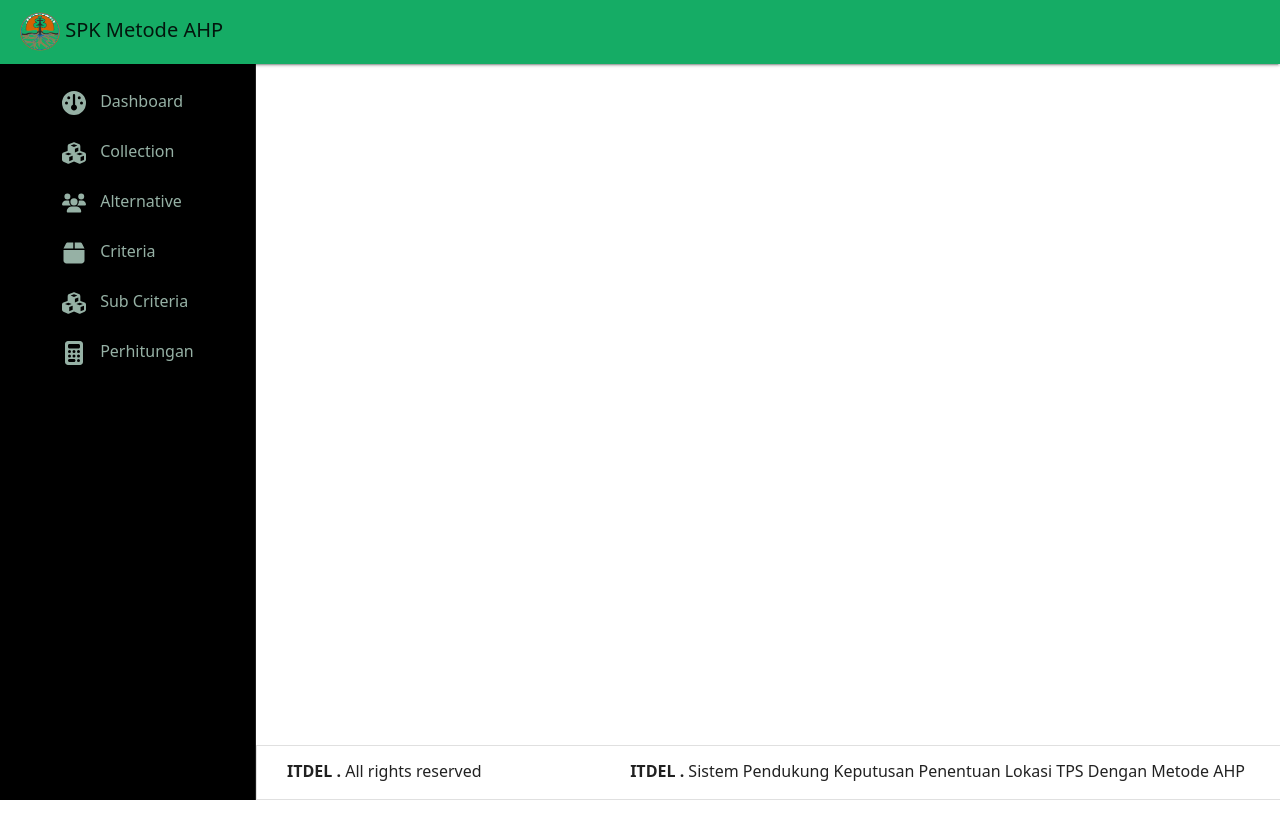
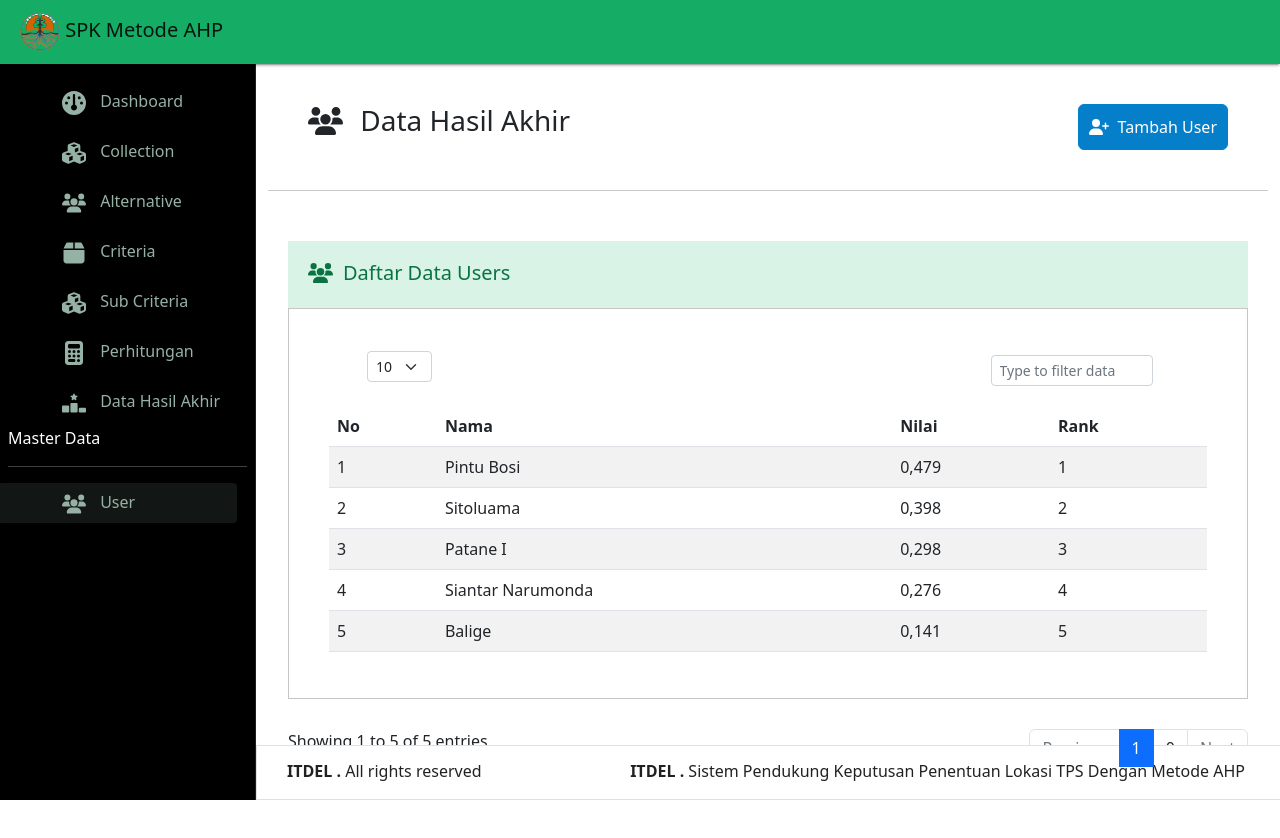
Before and after one commit to DEL-TRPL19-TA13-19/frontend, a Vue app: page /users in a window 1280 px wide. Shown: the top 838 px of the page. Before the commit the page ends 800 px from the top, so only its background shows below. Built offline with nearby package versions, Linux system fonts and the light colour scheme.

Commit message:
Fix add button css, Add Users and Result Views

```diff
--- a/src/assets/css/alternatives.scss
+++ b/src/assets/css/alternatives.scss
@@ -18,20 +18,20 @@
   gap: 30px;
 }
 
-.add-button{
+.custom-button{
   color: white;
   padding: 10px;
   border: 1px solid #067FCB;
   background-color: #067FCB;
 }
 
-.add-button:hover{
+.custom-button:hover{
   padding: 10px;
   border: 1px solid #06629c;
   background-color: #06629c;
 }
 
-.add-button:active{
+.custom-button:active{
   padding: 10px;
   border: 1px solid #064f7d!important;
   background-color: #064f7d!important;
--- /dev/null
+++ b/src/assets/css/app.scss
@@ -0,0 +1,75 @@
+.title {
+  margin: 40px;
+  display: flex;
+  justify-content: space-between;
+}
+
+.content {
+  padding-bottom: 50px;
+}
+
+.custom-card {
+  border: 0px solid black;
+  margin: 50px 20px 50px 20px;
+}
+
+.card-title {
+  padding: 20px 20px 15px 20px;
+  background-color: #D9F4E7;
+  color: #0A7341;
+}
+
+.card-body {
+  padding: 30px 40px 30px 40px;
+  margin-top: 0px;
+  border: 1px solid #C5C5C5;
+}
+
+.table-customize{
+  display: flex;
+  justify-content: space-between;
+  padding: 0px 50px 0px 50px;
+}
+
+.table-utils{
+  margin-top: 30px;
+  display: flex;
+  justify-content: space-between;
+}
+
+.select-data-entries{
+  height: 30px;
+  width: 65px;
+}
+
+b-pagination > li > a {
+  background-color: #067FCB!important;
+}
+
+b-pagination > li.active > a {
+  background-color: #067FCB!important;
+}
+
+b-pagination > li > a:hover {
+  background-color: #06629c!important;
+}
+
+
+.custom-button{
+  color: white;
+  padding: 10px;
+  border: 1px solid #067FCB;
+  background-color: #067FCB;
+}
+
+.custom-button:hover{
+  padding: 10px;
+  border: 1px solid #06629c;
+  background-color: #06629c;
+}
+
+.custom-button:active{
+  padding: 10px;
+  border: 1px solid #064f7d!important;
+  background-color: #064f7d!important;
+}
--- /dev/null
+++ b/src/assets/css/result.scss
@@ -0,0 +1,46 @@
+.title {
+  margin: 40px;
+  display: flex;
+  justify-content: space-between;
+}
+
+.add-button{
+  color: white;
+  padding: 10px;
+  border: 1px solid #067FCB;
+  background-color: #067FCB;
+}
+
+.add-button:hover{
+  padding: 10px;
+  border: 1px solid #06629c;
+  background-color: #06629c;
+}
+
+.add-button:active{
+  padding: 10px;
+  border: 1px solid #064f7d!important;
+  background-color: #064f7d!important;
+}
+
+
+.content {
+  padding-bottom: 50px;
+}
+
+.custom-card {
+  border: 0px solid black;
+  margin: 50px 20px 50px 20px;
+}
+
+.card-title {
+  padding: 20px 20px 15px 20px;
+  background-color: #D9F4E7;
+  color: #0A7341;
+}
+
+.card-body {
+  padding: 30px 40px 30px 40px;
+  margin-top: 0px;
+  border: 1px solid #C5C5C5;
+}
--- a/src/components/Sidebar.vue
+++ b/src/components/Sidebar.vue
@@ -33,6 +33,16 @@
                 <v-icon id="icon" icon="fas fa-calculator"></v-icon>
                 Perhitungan
             </v-list-item>
+            <v-list-item id="list-item" to="/result" prepend-icon="mdi-forum" value="result">
+                <v-icon id="icon" icon="fas fa-ranking-star"></v-icon>
+                Data Hasil Akhir
+            </v-list-item>
+            <p>Master Data</p>
+            <hr>
+            <v-list-item id="list-item" to="/users" prepend-icon="mdi-forum" value="users">
+                <v-icon id="icon" icon="fas fa-users"></v-icon>
+                User
+            </v-list-item>
         </v-list>
     </v-navigation-drawer>
 </template>
--- a/src/pages/Alternatives.vue
+++ b/src/pages/Alternatives.vue
@@ -6,7 +6,7 @@
             </div>
             <div>
                 <a href="/alternatives/add">
-                    <b-button class="add-button" variant="primary">
+                    <b-button class="custom-button" variant="primary">
                         <span><font-awesome-icon icon="fa-solid fa-plus" />&nbsp;</span> Tambah Data
                     </b-button>
                 </a>
--- /dev/null
+++ b/src/pages/Result.vue
@@ -0,0 +1,55 @@
+<template>
+    <b-container fluid>
+        <div class="title">
+            <div>
+                <h3><font-awesome-icon id="icon" icon="fa-solid fa-ranking-star"/> Data Hasil Akhir</h3>
+            </div>
+            <div>
+                <a href="">
+                    <b-button class="add-button" variant="primary">
+                        <span><font-awesome-icon icon="fa-solid fa-print" />&nbsp;</span> Cetak Data
+                    </b-button>
+                </a>
+            </div>
+        </div>
+        <hr>
+        <div class="content">
+            <!-- Data Alternatif -->
+            <div class="custom-card">
+                <div class="card-title">
+                    <h5><span><font-awesome-icon id="icon" icon="fa-solid fa-table"/></span>Data Hasil Perankingan</h5>
+                </div>
+                <div class="card-body">
+                    <b-table striped hover :items="ranks" />
+                </div>
+            </div>
+        </div>
+    </b-container>
+
+</template>
+
+<script>
+import {FontAwesomeIcon} from "@fortawesome/vue-fontawesome";
+
+export default {
+    name: "Result",
+    components: {FontAwesomeIcon},
+    data() {
+        return {
+            perPage: 3,
+            currentPage: 1,
+            ranks: [
+                { no: 1, nama: 'Pintu Bosi', nilai: '0,479', rank: '1'},
+                { no: 2, nama: 'Sitoluama', nilai: '0,398', rank: '2'},
+                { no: 3, nama: 'Patane I', nilai: '0,298', rank: '3'},
+                { no: 4, nama: 'Siantar Narumonda', nilai: '0,276', rank: '4'},
+                { no: 5, nama: 'Balige', nilai: '0,141', rank: '5'},
+            ],
+        }
+    }
+}
+</script>
+
+<style>
+@import "../assets/css/result.scss";
+</style>
--- /dev/null
+++ b/src/pages/Users.vue
@@ -0,0 +1,91 @@
+<template>
+    <b-container fluid>
+        <div class="title">
+            <div>
+                <h3><font-awesome-icon id="icon" icon="fa-solid fa-users"/> Data Hasil Akhir</h3>
+            </div>
+            <div>
+                <a href="">
+                    <b-button class="custom-button" variant="primary">
+                        <span><font-awesome-icon icon="fa-solid fa-user-plus" />&nbsp;</span> Tambah User
+                    </b-button>
+                </a>
+            </div>
+        </div>
+        <hr>
+        <div class="content">
+            <!-- Users -->
+            <div class="custom-card">
+                <div class="card-title">
+                    <h5><span><font-awesome-icon id="icon" icon="fa-solid fa-users"/></span>Daftar Data Users</h5>
+                </div>
+                <div class="card-body">
+                    <div class="table-customize">
+                        <b-row class="select-data-entries">
+                            <b-form-select v-model="selected" :options="options" size="sm" class="mt-3"></b-form-select>
+                        </b-row>
+                        <b-row class="w-25 p-3 mb-1 ">
+                            <b-form-input
+                                v-model="filter"
+                                type="search"
+                                placeholder="Type to filter data"
+                                size="sm"
+                            ></b-form-input>
+                        </b-row>
+                    </div>
+                    <b-table striped hover :items="users" />
+                </div>
+                <div class="table-utils">
+                    <div>
+                        <p>Showing {{ currentPage }} to 5 of 5 entries</p>
+                    </div>
+                    <div>
+                        <b-pagination
+                            v-model="currentPage"
+                            :total-rows="rows"
+                            :per-page="perPage"
+                            aria-controls="my-table"
+                            prev-text="Previous"
+                            next-text="Next"
+                            first-number
+                            last-number
+                        ></b-pagination>
+                    </div>
+                </div>
+            </div>
+        </div>
+    </b-container>
+</template>
+
+<script>
+import {FontAwesomeIcon} from "@fortawesome/vue-fontawesome";
+
+export default {
+    name: "Users",
+    components: {FontAwesomeIcon},
+    data() {
+        return {
+            perPage: 3,
+            currentPage: 1,
+            users: [
+                { no: 1, nama: 'Pintu Bosi', nilai: '0,479', rank: '1'},
+                { no: 2, nama: 'Sitoluama', nilai: '0,398', rank: '2'},
+                { no: 3, nama: 'Patane I', nilai: '0,298', rank: '3'},
+                { no: 4, nama: 'Siantar Narumonda', nilai: '0,276', rank: '4'},
+                { no: 5, nama: 'Balige', nilai: '0,141', rank: '5'},
+            ],
+            selected: 10,
+            options: [
+                { value: 10, text: '10' },
+                { value: 20, text: '20' },
+                { value: 50, text: '50' },
+                { value: 100, text: '100' }
+            ]
+        }
+    }
+}
+</script>
+
+<style>
+@import "../assets/css/app.scss";
+</style>
--- a/src/router/index.js
+++ b/src/router/index.js
@@ -50,6 +50,16 @@ const routes = [
     name: "calculation",
     component: () => import("@/pages/Calculation.vue"),
   },
+  {
+    path: "/result",
+    name: "result",
+    component: () => import("@/pages/Result.vue"),
+  },
+  {
+    path: "/users",
+    name: "users",
+    component: () => import("@/pages/Users.vue"),
+  },
 ];
 
 const router = createRouter({ routes, history: createWebHistory() });
```
